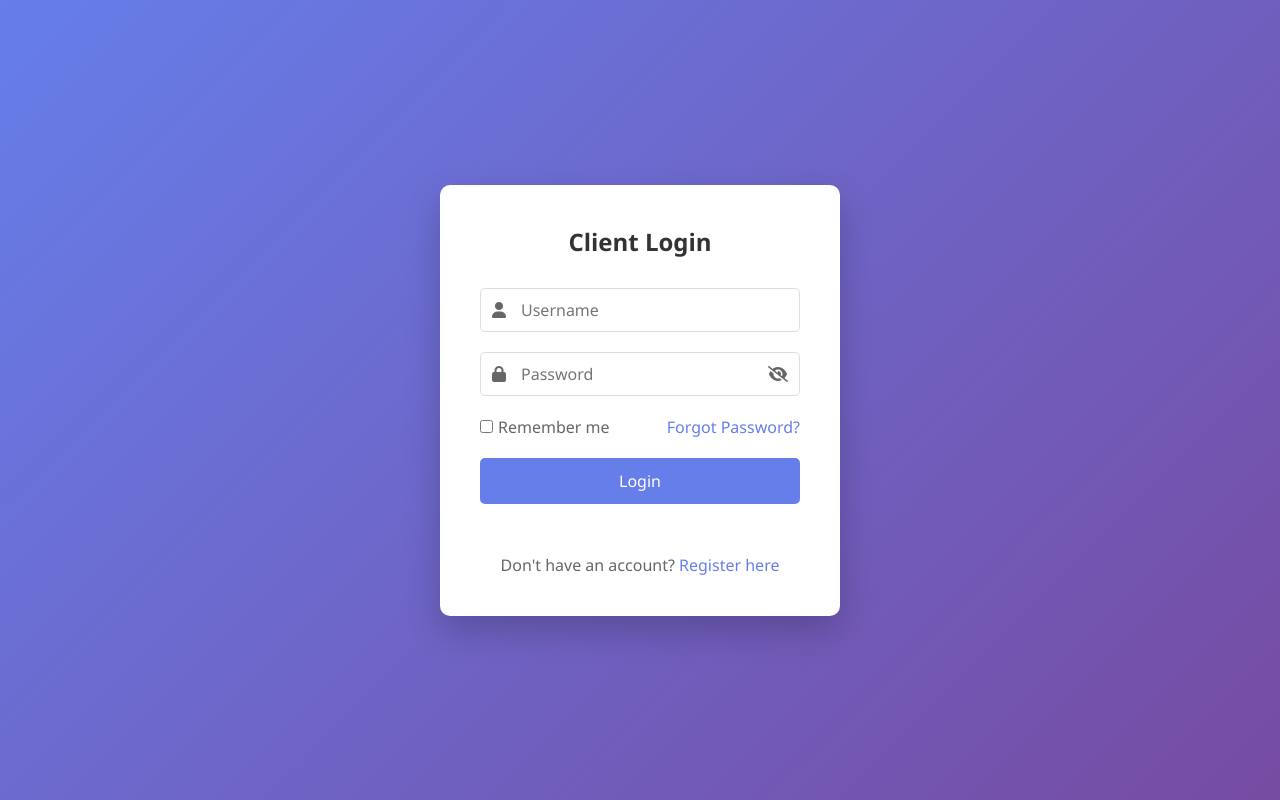
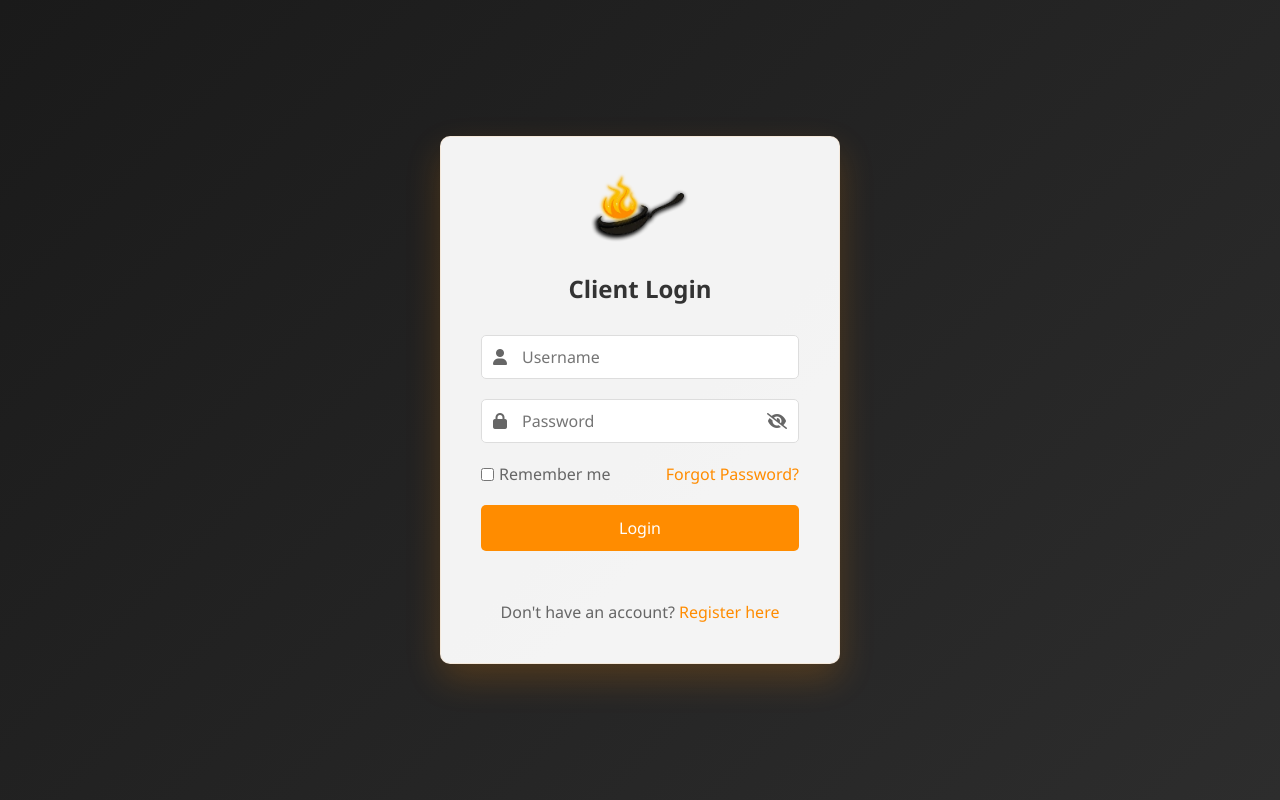
Before and after one commit to Kiyoraka/Client-LoginForm, a plain HTML site: page index.html in a window 1280 px wide. Drawn offline with Linux system fonts and the light colour scheme.

Commit message:
update floating logo

```diff
--- a/assets/css/style.css
+++ b/assets/css/style.css
@@ -5,8 +5,44 @@
     font-family: 'Segoe UI', Tahoma, Geneva, Verdana, sans-serif;
 }
 
+.logo-container {
+    text-align: center;
+    margin-bottom: 20px;
+}
+
+.logo {
+    width: 100px;
+    height: auto;
+    margin-bottom: 15px;
+    animation: float 3s ease-in-out infinite;
+}
+
+@keyframes float {
+    0% {
+        transform: translateY(0px);
+    }
+    50% {
+        transform: translateY(-10px);
+    }
+    100% {
+        transform: translateY(0px);
+    }
+}
+
+@keyframes float {
+    0% {
+        transform: translateY(0px);
+    }
+    50% {
+        transform: translateY(-10px);
+    }
+    100% {
+        transform: translateY(0px);
+    }
+}
+
 body {
-    background: linear-gradient(135deg, #667eea 0%, #764ba2 100%);
+    background: linear-gradient(135deg, #1a1a1a 0%, #2d2d2d 100%);
     min-height: 100vh;
     display: flex;
     align-items: center;
@@ -19,12 +55,13 @@ body {
 }
 
 .login-box, .success-box {
-    background: white;
+    background: rgba(255, 255, 255, 0.95);
     padding: 40px;
     border-radius: 10px;
-    box-shadow: 0 15px 35px rgba(0, 0, 0, 0.2);
+    box-shadow: 0 15px 35px rgba(255, 140, 0, 0.2);
     max-width: 400px;
     margin: 0 auto;
+    border: 1px solid rgba(255, 140, 0, 0.1);
 }
 
 h2 {
@@ -48,7 +85,7 @@ h2 {
 }
 
 .input-group input:focus {
-    border-color: #667eea;
+    border-color: #ff8c00;
     outline: none;
 }
 
@@ -82,14 +119,19 @@ h2 {
 }
 
 .remember-forgot a {
-    color: #667eea;
+    color: #ff8c00;
     text-decoration: none;
+    transition: color 0.3s ease;
+}
+
+.remember-forgot a:hover {
+    color: #ff4500;
 }
 
 button {
     width: 100%;
     padding: 12px;
-    background: #667eea;
+    background: #ff8c00;
     color: white;
     border: none;
     border-radius: 5px;
@@ -99,7 +141,7 @@ button {
 }
 
 button:hover {
-    background: #764ba2;
+    background: #ff4500;
 }
 
 .error-message {
@@ -116,8 +158,13 @@ button:hover {
 }
 
 .register-link a {
-    color: #667eea;
+    color: #ff8c00;
     text-decoration: none;
+    transition: color 0.3s ease;
+}
+
+.register-link a:hover {
+    color: #ff4500;
 }
 
 /* Success Page Styles */
@@ -136,19 +183,7 @@ button:hover {
     margin: 20px 0;
 }
 
-.logout-btn {
-    display: inline-block;
-    padding: 10px 30px;
-    background: #667eea;
-    color: white;
-    text-decoration: none;
-    border-radius: 5px;
-    transition: background 0.3s ease;
-}
 
-.logout-btn:hover {
-    background: #764ba2;
-}
 
 @media (max-width: 480px) {
     .login-box, .success-box {
--- a/index.html
+++ b/index.html
@@ -10,7 +10,10 @@
 <body>
     <div class="container">
         <div class="login-box">
-            <h2>Client Login</h2>
+            <div class="logo-container">
+                <img src="assets/img/logo.png" alt="Frying Pan Logo" class="logo">
+                <h2>Client Login</h2>
+        </div>
             <form id="loginForm">
                 <div class="input-group">
                     <i class="fas fa-user"></i>
```
